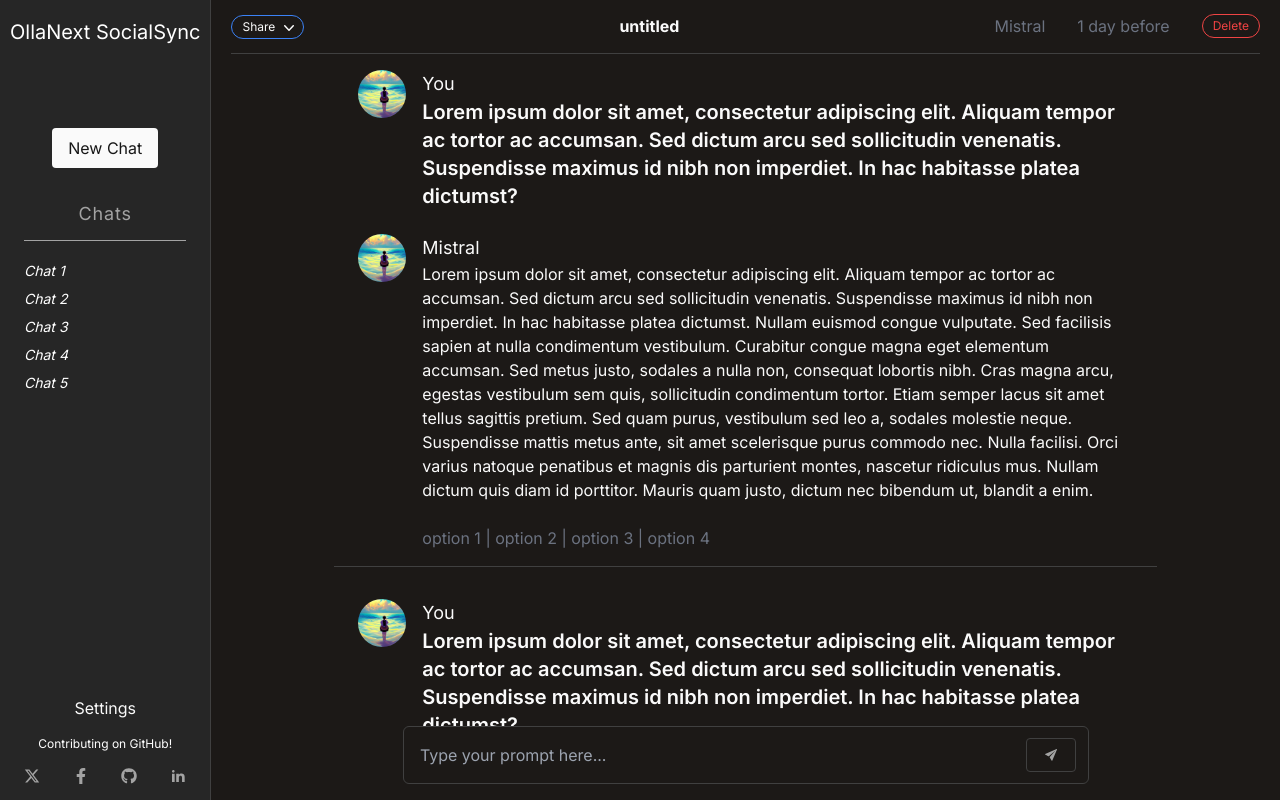
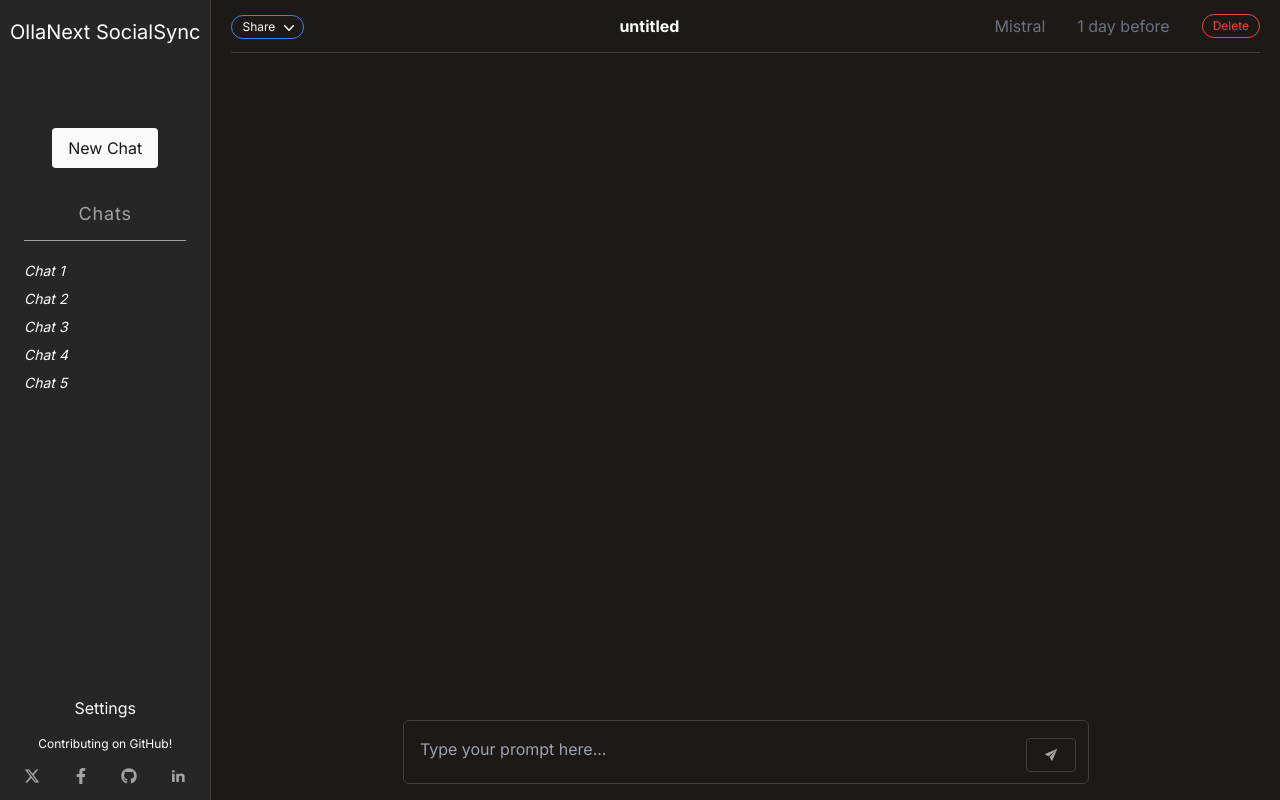
Before and after one commit to paaggeli/ollanext-socialsync, a Next.js app: page / in a window 1280 px wide. Built offline with nearby package versions, Linux system fonts and the light colour scheme.

Commit message:
display the text from PromptInput component to Response component

```diff
--- a/components/Prompt/PromptInput.tsx
+++ b/components/Prompt/PromptInput.tsx
@@ -1,7 +1,8 @@
 import { useState } from 'react';
 import { IoIosSend } from "react-icons/io";
 import { Button } from '@/components/ui/button';
-export default function PromptInput() {
+
+export default function PromptInput({onInputSubmit}) {
   const [text, setText] = useState('');
 
   const maxHeight = 200;
@@ -19,18 +20,34 @@ export default function PromptInput() {
     }
   };
 
+  const handleSubmit = (event) => {
+    event.preventDefault();
+    onInputSubmit(text);
+    setText('');
+  }
+
+  const handleKeyPress = (event) => {
+    if (event.key === 'Enter' && !event.shiftKey) {
+      event.preventDefault();
+      handleSubmit(event);
+    }
+  };
+
   return (
     <div className="flex align-items justify-center">
       <div className="promptInput relative w-2/3 flex items-center justify-between p-2 pr-0 mb-4 border border-neutral-700 rounded-md">
+        <form className="w-full" onSubmit={handleSubmit}>
           <textarea
             className="m-0 w-full resize-none p-2 pr-[70px] border-0 bg-transparent overflow-hidden outline-none scrollbar"
             rows="1"
             value={text}
             onChange={handleChange}
+            onKeyDown={handleKeyPress}
             placeholder="Type your prompt here...">
           </textarea>
-        <Button variant="outline" size="icon" className="absolute bottom-[0.7rem] right-3 ml-2 px-4"><IoIosSend /></Button>
-        {/* <button className="absolute bottom-[0.7rem] right-3 ml-2 px-4 py-2 text-neutral-400 rounded hover:bg-neutral-700 hover:font-semibold border border-neutral-400"><IoIosSend /></button> */}
+          <Button type="submit" variant="outline" size="icon" className="absolute bottom-[0.7rem] right-3 ml-2 px-4"><IoIosSend /></Button>
+          {/* <button type="submit" className="absolute bottom-[0.7rem] right-3 ml-2 px-4 py-2 text-neutral-400 rounded hover:bg-neutral-700 hover:font-semibold border border-neutral-400"><IoIosSend /></button> */}
+        </form>
       </div>
     </div>
   );
--- a/components/Prompt/Response.tsx
+++ b/components/Prompt/Response.tsx
@@ -1,4 +1,4 @@
-export default function Response() {
+export default function Response({content}) {
   return (
     <div className="w-full px-6 border-b border-b-neutral-700 pb-4 mb-8">
 
@@ -6,7 +6,7 @@ export default function Response() {
         <img className="w-12 h-12 rounded-full mr-4" src="/ai1.jpg" />
         <div>
           <h3 className="text-lg">You</h3>
-          <h3 className="text-xl font-semibold">Lorem ipsum dolor sit amet, consectetur adipiscing elit. Aliquam tempor ac tortor ac accumsan. Sed dictum arcu sed sollicitudin venenatis. Suspendisse maximus id nibh non imperdiet. In hac habitasse platea dictumst?</h3>
+          <h3 className="text-xl font-semibold">{content}</h3>
         </div>
       </div>
 
--- a/components/Prompt/index.tsx
+++ b/components/Prompt/index.tsx
@@ -1,17 +1,31 @@
+import { useState, useRef, useEffect } from 'react';
 import TopBar from "@/components/Prompt/TopBar";
 import Response from "@/components/Prompt/Response";
 import PromptInput from "@/components/Prompt/PromptInput";
 
 export default function PromptArea() {
+  const [responseList, setResponseList] = useState([]);
+  const responseContainerRef = useRef(null);
+
+  const handleInputChange = (value) => {
+    setResponseList([...responseList, value]);
+  }
+
+  useEffect(() => {
+    if (responseContainerRef.current) {
+      responseContainerRef.current.scrollTop = responseContainerRef.current.scrollHeight;
+    }
+  }, [responseList]);
+
   return(
     <div className="flex flex-col flex-1 h-screen bg-stone-900 px-5">
       <TopBar />
-      <div className="h-full w-4/5 mx-auto py-4 overflow-y-auto scrollbar">
-        <Response />
-        <Response />
-        <Response />
+      <div ref={responseContainerRef} className="h-full w-4/5 mx-auto py-4 overflow-y-auto scrollbar">
+        {responseList.map((content, index) => (
+          <Response key={index} content={content} />
+        ))}
       </div>
-      <PromptInput />
+      <PromptInput onInputSubmit={handleInputChange} />
     </div>
   )
 }
```
Lines whose indentation alone changed are shown as unchanged.
